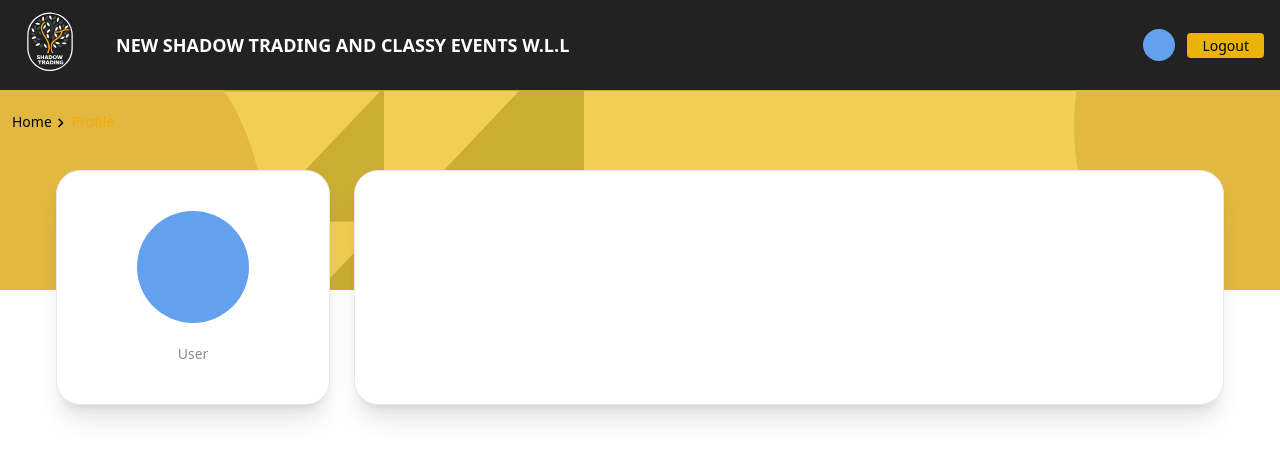
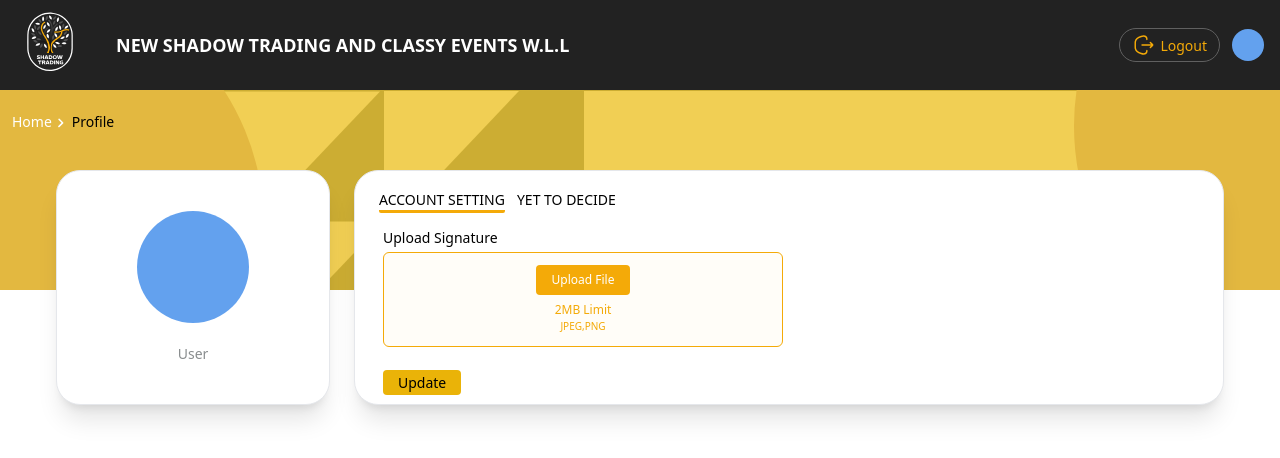
Before and after one commit to Visva24/quotation_generator, a Next.js app: page /profile in a window 1280 px wide. Shown: the top 458 px of the page. Built offline with nearby package versions, Linux system fonts and the light colour scheme.

Commit message:
minor commit in profile page and alignments

```diff
--- a/src/app/component/Header.tsx
+++ b/src/app/component/Header.tsx
@@ -16,7 +16,7 @@ const Header = () => {
         }
     }, [cookies])
     const handleLogout = async () => {
-       setIsPopupVisible(true)
+        setIsPopupVisible(true)
     }
 
     return (
@@ -30,10 +30,13 @@ const Header = () => {
                         </h1>
                     </div>
                     <div className='pr-4 flex gap-3 items-center'>
-                        <div className='rounded-full w-8 h-8 flex items-center justify-center text-[white] text-[14px] bg-[#63a1ee] cursor-pointer' onClick={()=>{router.push("/profile")}}>
+                        <div className='flex gap-1 items-center border border-[#606060] px-3 py-1 rounded-[24px] cursor-pointer' onClick={handleLogout}>
+                            <Image src={'/images/logout.svg'} alt={''} width={24} height={24} />
+                            <p className='text-[#F4AA08] text-[14px]'>Logout</p>
+                        </div>
+                        <div className='rounded-full w-8 h-8 flex items-center justify-center text-[white] text-[14px] bg-[#63a1ee] cursor-pointer' onClick={() => { router.push("/profile") }}>
                             <p>{avatar}</p>
                         </div>
-                        <Custombutton name={'Logout'} color={'yellow'} onclick={handleLogout} />
                     </div>
                 </div>
             </header>
@@ -44,7 +47,7 @@ const Header = () => {
                             <p className='flex justify-center'>Are you sure you want to log out?</p>
                             <div className='flex gap-4 justify-center items-center'>
                                 <Custombutton name={'No'} color={'black'} onclick={() => { setIsPopupVisible(false) }} />
-                                <Custombutton name={'Yes'} color={'blue'} onclick={() => {  clearUserDataFromCookies();router.push("/log-in") }} />
+                                <Custombutton name={'Yes'} color={'blue'} onclick={() => { clearUserDataFromCookies(); router.push("/log-in") }} />
                             </div>
                         </div>
                     </div>
--- /dev/null
+++ b/src/app/component/ProfileBreadcrumbs.tsx
@@ -0,0 +1,29 @@
+import Link from 'next/link';
+import React from 'react';
+
+interface BreadcrumbItem {
+  label: string;
+  route: string;
+}
+
+interface BreadcrumbsProps {
+  breadcrumb: BreadcrumbItem[];
+}
+
+const ProfileBreadcrumbs: React.FC<BreadcrumbsProps> = ({ breadcrumb }) => {
+  return (
+    <>
+      {breadcrumb.map((item, index) => (
+        <div key={index} className="h-[30px] text-[14px] text-[#fff] inline-flex items-center gap-[2px]">
+          <div className='ml-1'>
+            <Link href={item?.route} className={`${index===breadcrumb.length-1 ? "text-[#000]":""}`}>{item?.label}</Link>
+          </div>
+          {index < breadcrumb.length - 1 && <i className="pi pi-angle-right pt-[3px] text-[14px]"></i>}
+        </div>
+      ))}
+
+    </>
+  );
+};
+
+export default ProfileBreadcrumbs;
--- /dev/null
+++ b/src/app/component/TabPanel.tsx
@@ -0,0 +1,31 @@
+import React from 'react';
+
+interface TabItems {
+    title: string;
+}
+
+interface TabPanel {
+    tabHead: TabItems[];
+    activeIndex: number;
+    setActiveIndex: (index: number) => void;
+}
+
+const TabIndex: React.FC<TabPanel> = ({ tabHead, activeIndex, setActiveIndex }) => {
+  return (
+    <div className="px-3 py-1.5 bg-[#fff] inline text-[14px] rounded-[8px]">
+      {tabHead.map((header, index) => (
+        <button
+          key={index}
+          onClick={() => setActiveIndex(index)}
+          className={`border-b-[3px] mr-3 gap-2 ${
+            activeIndex === index ? 'border-[#F4AA08] rounded-b-sm' : 'border-transparent'
+          }`}
+        >
+          {header.title}
+        </button>
+      ))}
+    </div>
+  );
+};
+
+export default TabIndex;
--- a/src/app/log-in/page.tsx
+++ b/src/app/log-in/page.tsx
@@ -57,7 +57,7 @@ export default function LoginPage() {
       <div className="h-screen w-screen grid grid-cols-12 text-[#fff]">
         <div className="col-span-7 bg-[#000] ">
           <div className="flex h-full items-center justify-center">
-            <Image src="/images/loginImg.png" alt={""} height={400} width={400} className="shadow-2xl  shadow-[#901129]" />
+            <Image src="/images/loginImg.png" alt={""} height={380} width={430} className="shadow-2xl  shadow-[#901129]" />
           </div>
         </div>
         <div className="col-span-5 bg-[#000] overflow-y-auto">
--- a/src/app/profile/page.tsx
+++ b/src/app/profile/page.tsx
@@ -1,13 +1,16 @@
 "use client"
-import React from 'react'
-import Breadcrumbs from '../component/Breadcrumbs'
+import React, { useEffect, useState } from 'react'
 import { parseCookies } from 'nookies'
-import Tabs from '../component/Tabs'
+import ProfileBreadcrumbs from '../component/ProfileBreadcrumbs'
+import { TabPanel, TabView } from 'primereact/tabview'
+import TabIndex from '../component/TabPanel'
+import Custombutton from '../component/Custombutton'
 
 const Profile = () => {
     const cookies = parseCookies();
-    const userName = cookies.user_name;
-    const avatar = cookies.avatar_value;
+    const [avatar, setAvatar] = useState<any>();
+    const [userName, setUserName] = useState<any>();
+    const [activeIndex, setActiveIndex] = useState(0);
     const breadcrumb = [
         {
             label: "Home",
@@ -18,19 +21,25 @@ const Profile = () => {
             route: "/profile"
         }
     ]
+    useEffect(() => {
+        if (cookies.avatar_value || cookies.user_name) {
+            setAvatar(cookies.avatar_value || "")
+            setUserName(cookies.user_name || "")
+        }
+    }, [cookies])
     return (
         <>
             <div className='relative'>
                 <div style={{ backgroundImage: `url('/images/profile-banner.svg')` }} className='w-full h-[200px]'>
                     <div className='pl-2 pt-4 '>
-                        <Breadcrumbs breadcrumb={breadcrumb} />
+                        <ProfileBreadcrumbs breadcrumb={breadcrumb} />
                     </div>
                 </div>
                 <div className='grid grid-cols-12 gap-6 absolute top-20  w-full px-14'>
                     <div className='col-span-3 border bg-[#fff] rounded-[24px] shadow-xl'>
                         <div className='flex flex-col gap-5 items-center justify-center p-10'>
                             <div className='rounded-full w-28 h-28 flex items-center justify-center text-[white] text-[14px] bg-[#63a1ee] cursor-pointer'>
-                            <p className='font-bold'>{avatar}</p>
+                                <p className='font-bold'>{avatar || ""}</p>
                             </div>
                             <div className='flex flex-col justify-center'>
                                 <p className='text-[16px] text-[#000] flex justify-center font-bold'>{userName}</p>
@@ -39,8 +48,40 @@ const Profile = () => {
                         </div>
                     </div>
                     <div className='col-span-9 border bg-[#fff] rounded-[24px] shadow-xl'>
+                        <div className='rounded-[24px] p-3 flex flex-col'>
+                            <TabIndex tabHead={[{ title: "ACCOUNT SETTING" }, { title: "YET TO DECIDE" }]} activeIndex={activeIndex} setActiveIndex={setActiveIndex} />
                             <div>
+                                {
+                                    activeIndex == 0 &&
+                                    <>
+                                        <div className='px-4  relative text-[14px]'>
+                                            <div className='mt-2 flex flex-col gap-1 '>
+                                                <label htmlFor="" className=''>Upload Signature</label>
+                                                <div className='border border-[#F4AA08] bg-[#FFFDF8] w-[400px] rounded-[6px]'>
+                                                    <div className='flex flex-col justify-center items-center px-5 py-3'>
+                                                        <input
+                                                            type='file'
+                                                            id="release_images"
+                                                            hidden
+                                                            onChange={(e) => {
 
+                                                            }}
+                                                            accept=".jpeg, .png"
+                                                            multiple
+                                                        />
+                                                        <label htmlFor="release_images" className='py-[6px] px-[16px] bg-[#F4AA08] text-[12px] rounded-[4px] text-white hover:cursor-pointer'>Upload File</label>
+                                                        <p className='text-[12px] text-[#F4AA08] font-medium mt-1.5'>2MB Limit</p>
+                                                        <p className='text-[10px] text-[#F4AA08]'>JPEG,PNG</p>
+                                                    </div>
+                                                </div>
+                                            </div>
+                                            <div className='-bottom-12 absolute '>
+                                                <Custombutton name={'Update'} color={'yellow'}/>
+                                            </div>
+                                        </div>
+                                    </>
+                                }
+                            </div>
                         </div>
                     </div>
                 </div>
--- a/src/app/quotation/layout.tsx
+++ b/src/app/quotation/layout.tsx
@@ -22,7 +22,7 @@ const LayoutQuotation: React.FC<LayoutProps> = ({ children }) => {
     return (
         <div className='min-h-screen'>
             <Header/>
-            <div className='pl-2 pt-4 '>
+            <div className='pl-2 pt-4'>
                 <Breadcrumbs breadcrumb={breadcrumb} />
                 <div className='bg-[#DFDFDF] px-2.5 py-4 rounded-[8px] mx-2.5 my-3'>
                     <Tabs tabHead={[{ title: "Home", route: "/quotation", icon: "home" }, { title: "History", route: "/quotation/history", icon: "history" }]} />
```
Also changed, not shown: src/app/signup/page.tsx (+19 -18 lines). Lines whose indentation alone changed are shown as unchanged.
